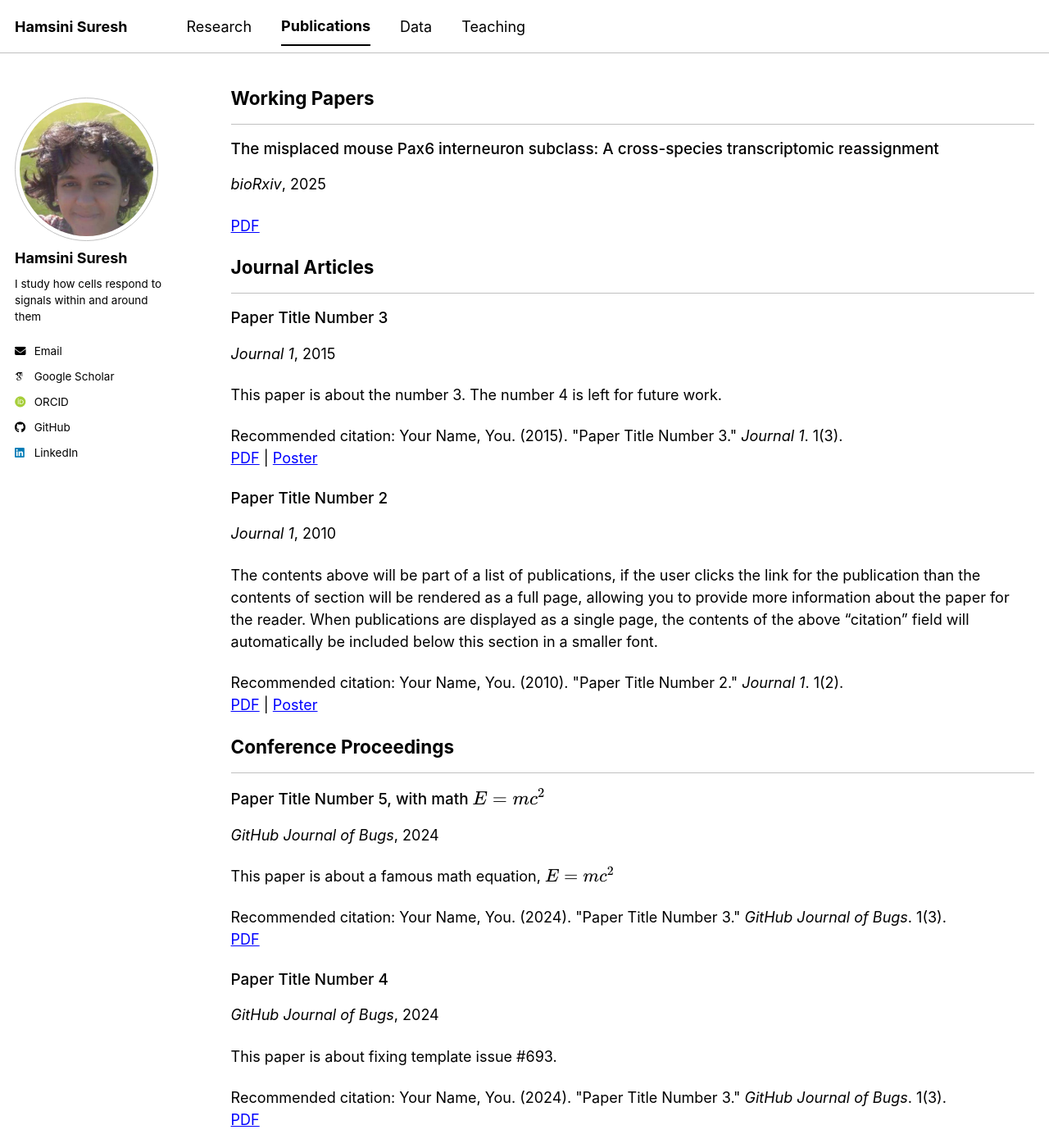
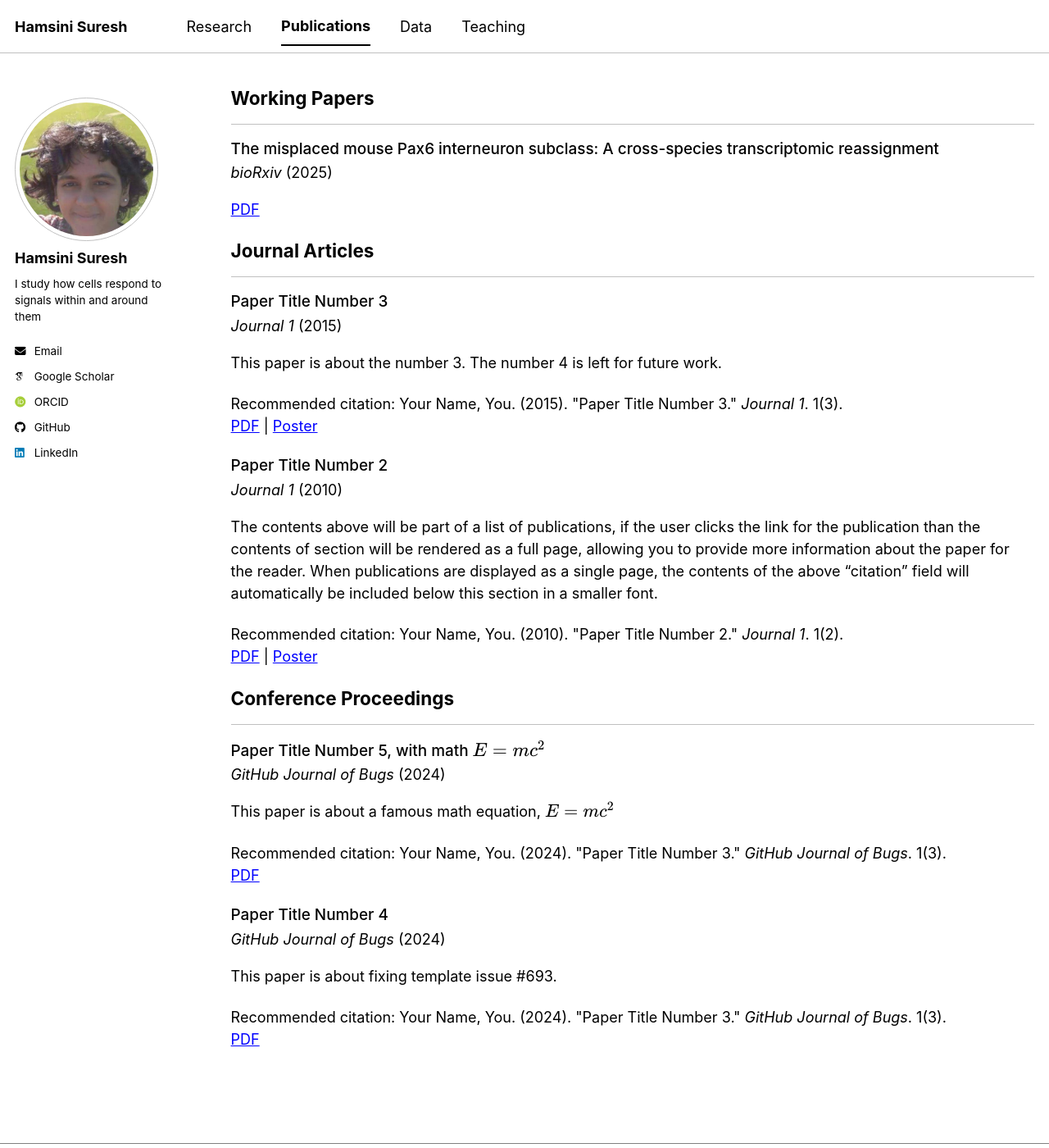
Before and after one commit to hamsinisuresh/hamsinisuresh.github.io, a Jekyll site: the page built from _pages/publications.html, in a window 1280 px wide and 1400 px high. Shown: the whole window at 82% size. Built offline with Jekyll 4.4.1, drawn with Linux system fonts in a browser that asks for light colours; some web fonts are replaced; a script bundle is joined from its source files by our own code; library files that are not in the unit come from our copies.

Commit message:
Update archive-single.html

```diff
--- a/_includes/archive-single.html
+++ b/_includes/archive-single.html
@@ -37,7 +37,8 @@
         {% if post.collection == 'teaching' %}
           <p> {{ post.type }}, <i>{{ post.venue }}</i>, {{ post.date | default: "1900-01-01" | date: "%Y" }} </p>
         {% elsif post.collection == 'publications' %}
-          <p><i>{{ post.venue }}</i>, {{ post.date | default: "2020-01-01" | date: "%Y" }} </p>
+          <div class="pub-line">
+            <i>{{ post.venue }}</i> ({{ post.date | default: "2020-01-01" | date: "%Y" }})
         {% elsif post.date %}
          <p class="page__date"><strong><i class="fa fa-fw fa-calendar" aria-hidden="true"></i> {{ site.data.ui-text[site.locale].date_label | default: "Published:" }}</strong> <time datetime="{{ post.date | default: "1900-01-01" | date_to_xmlschema }}">{{ post.date | default: "1900-01-01" | date: "%B %d, %Y" }}</time></p>
         {% endif %}
```
